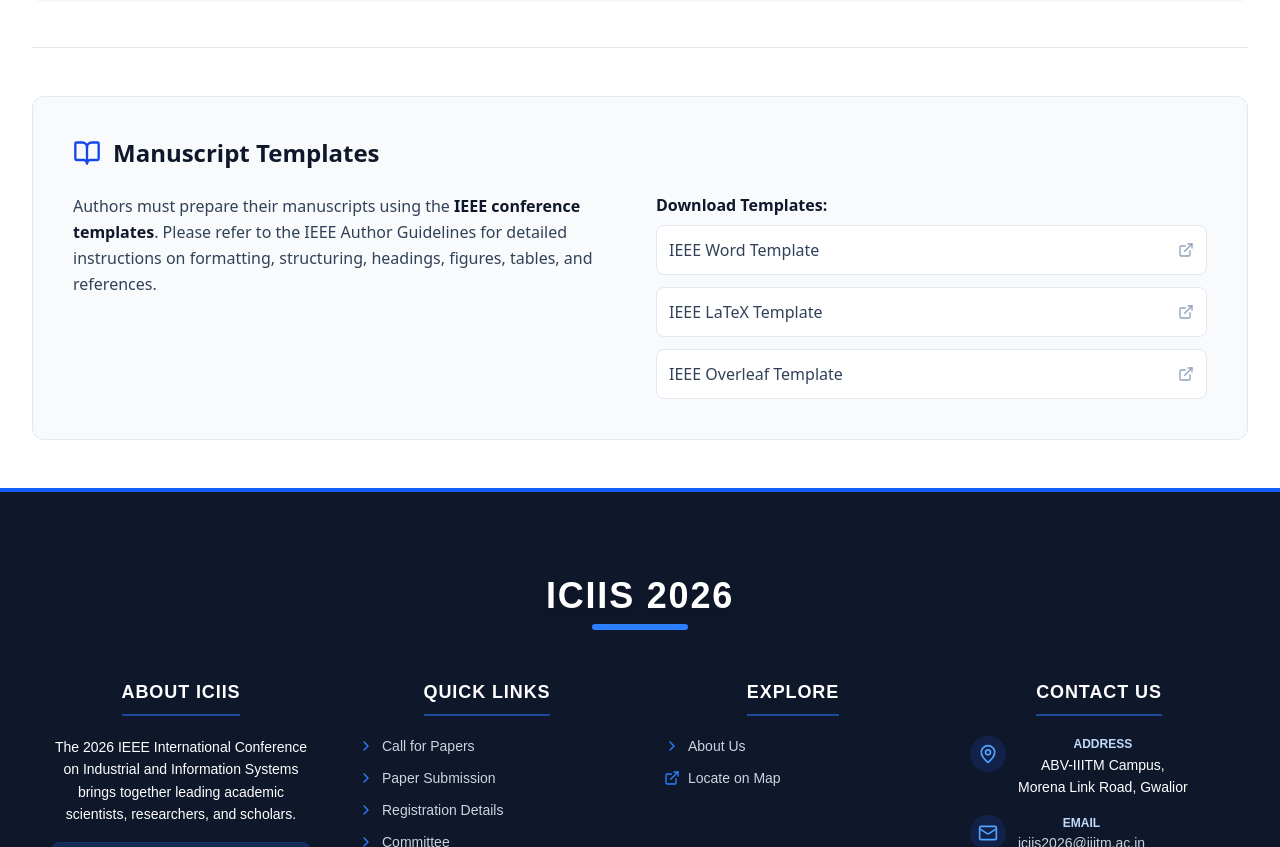
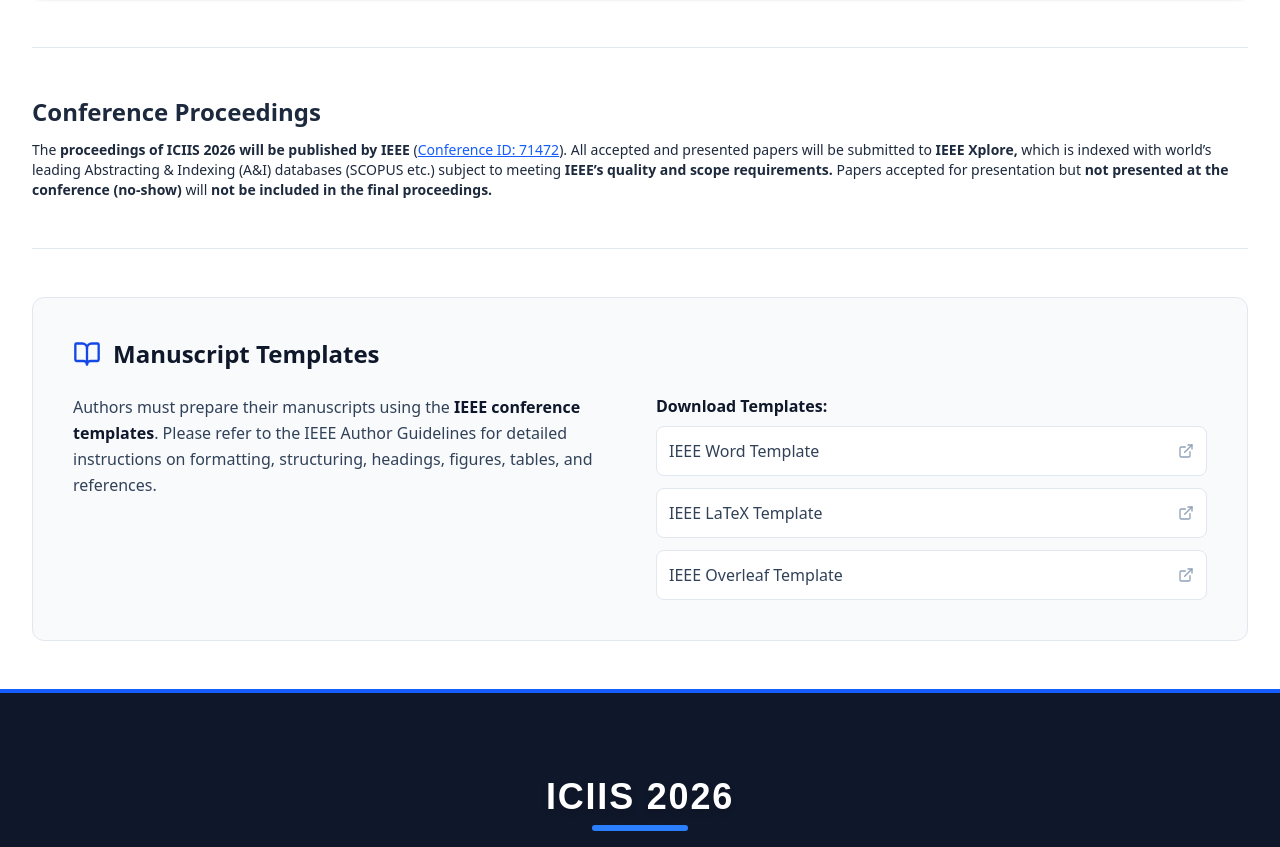
Before and after one commit to Utkarsh-sharma47/ICIIS-2026, a React (Vite) app: page /cfp in a window 1280 px wide. Shown: the part 2553-3400 px from the top of the page. Built offline with nearby package versions, Linux system fonts and the light colour scheme.

Commit message:
fix: update conference proceedings information and enhance formatting in CFP and Submission components

```diff
--- a/src/pages/CFP.jsx
+++ b/src/pages/CFP.jsx
@@ -120,6 +120,14 @@ function CFP() {
                         ))}
                     </div>
                 </div>
+                <hr className="border-slate-200" />
+                <div className="">
+                    <div className="text-2xl font-bold">Conference Proceedings</div>
+                    <div className="mt-3 text-sm">
+                        The <span className="font-bold">proceedings of ICIIS 2026 will be published by IEEE</span> (<a href="https://conferences.ieee.org/conferences_events/conferences/conferencedetails/71472" className="text-blue-600 underline">Conference ID: 71472</a>). All accepted and presented papers will be submitted to <span className="font-bold">IEEE Xplore,</span> which is indexed with world’s leading Abstracting & Indexing (A&I) databases (SCOPUS etc.) subject to meeting <span className="font-bold">IEEE’s quality and scope requirements.</span> Papers accepted for presentation but <span className="font-bold">not presented at the conference (no-show)</span> will <span className="font-bold">not be included in the final proceedings.</span>
+                    </div>
+                </div>
+
 
                 <hr className="border-slate-200" />
 
--- a/src/pages/Submission.jsx
+++ b/src/pages/Submission.jsx
@@ -180,13 +180,13 @@ function Submission() {
               </div>
             </div>
             <hr />
-            {/* <div className="py-8">
+            <div className="py-8">
               <div className="text-2xl font-bold">Conference Proceedings</div>
               <div className="mt-3 text-sm">
-                The <span className="font-bold">proceedings of ICIIS 2026 will be published by IEEE</span> (<a href="https://conferences.ieee.org/conferences_events/conferences/conferencedetails/67479" className="text-blue-600 underline">Conference ID: 67479</a>). All accepted and presented papers will be submitted to <span className="font-bold">IEEE Xplore,</span> which is indexed with world’s leading Abstracting & Indexing (A&I) databases (SCOPUS etc.) subject to meeting <span className="font-bold">IEEE’s quality and scope requirements.</span> Papers accepted for presentation but <span className="font-bold">not presented at the conference (no-show)</span> will <span className="font-bold">not be included in the final proceedings.</span>
+                The <span className="font-bold">proceedings of ICIIS 2026 will be published by IEEE</span> (<a href="https://conferences.ieee.org/conferences_events/conferences/conferencedetails/71472" className="text-blue-600 underline">Conference ID: 71472</a>). All accepted and presented papers will be submitted to <span className="font-bold">IEEE Xplore,</span> which is indexed with world’s leading Abstracting & Indexing (A&I) databases (SCOPUS etc.) subject to meeting <span className="font-bold">IEEE’s quality and scope requirements.</span> Papers accepted for presentation but <span className="font-bold">not presented at the conference (no-show)</span> will <span className="font-bold">not be included in the final proceedings.</span>
               </div>
             </div>
-            <hr /> */}
+            <hr />
             <div className="py-8">
               <div className="text-2xl font-bold">Manuscript Templates</div>
               <div className="mt-3 text-sm">
```
